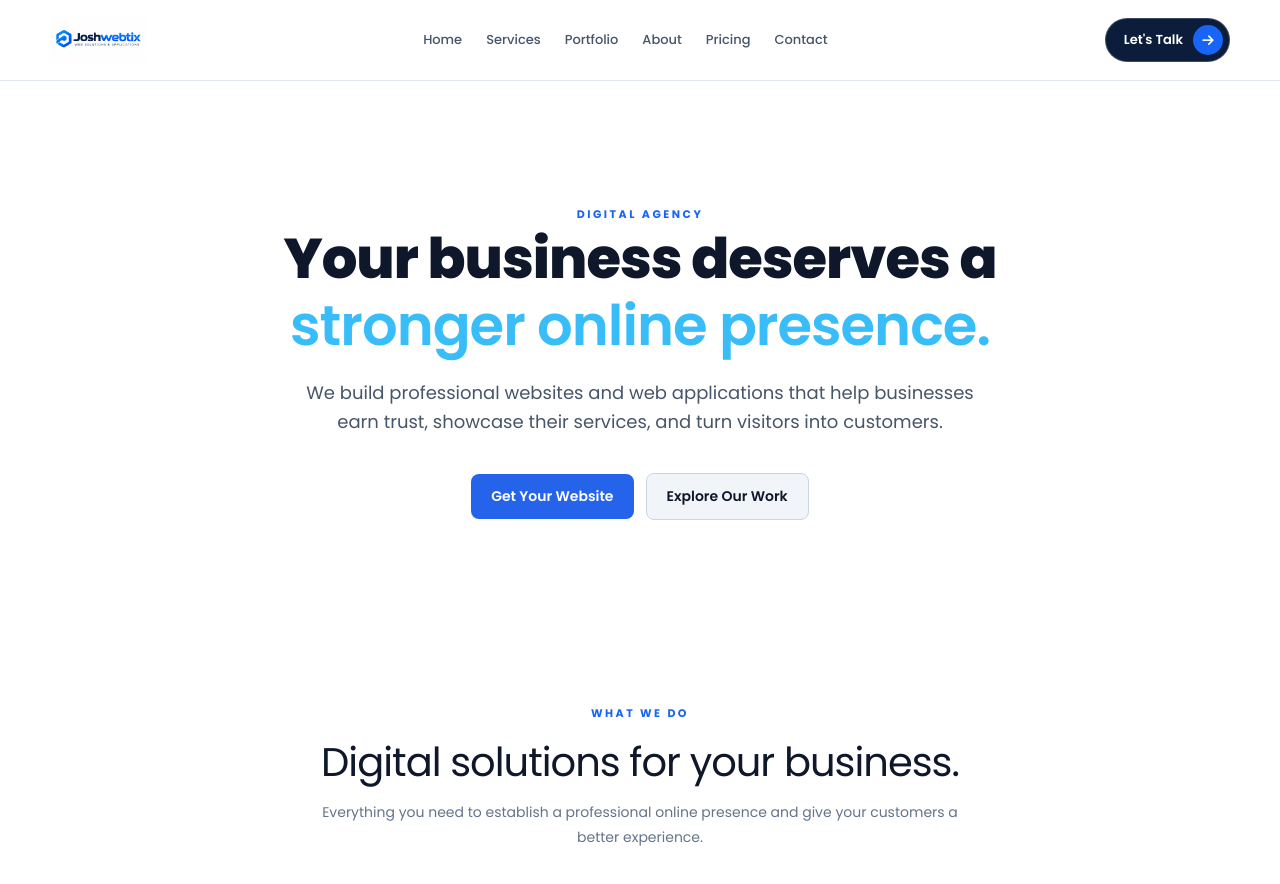
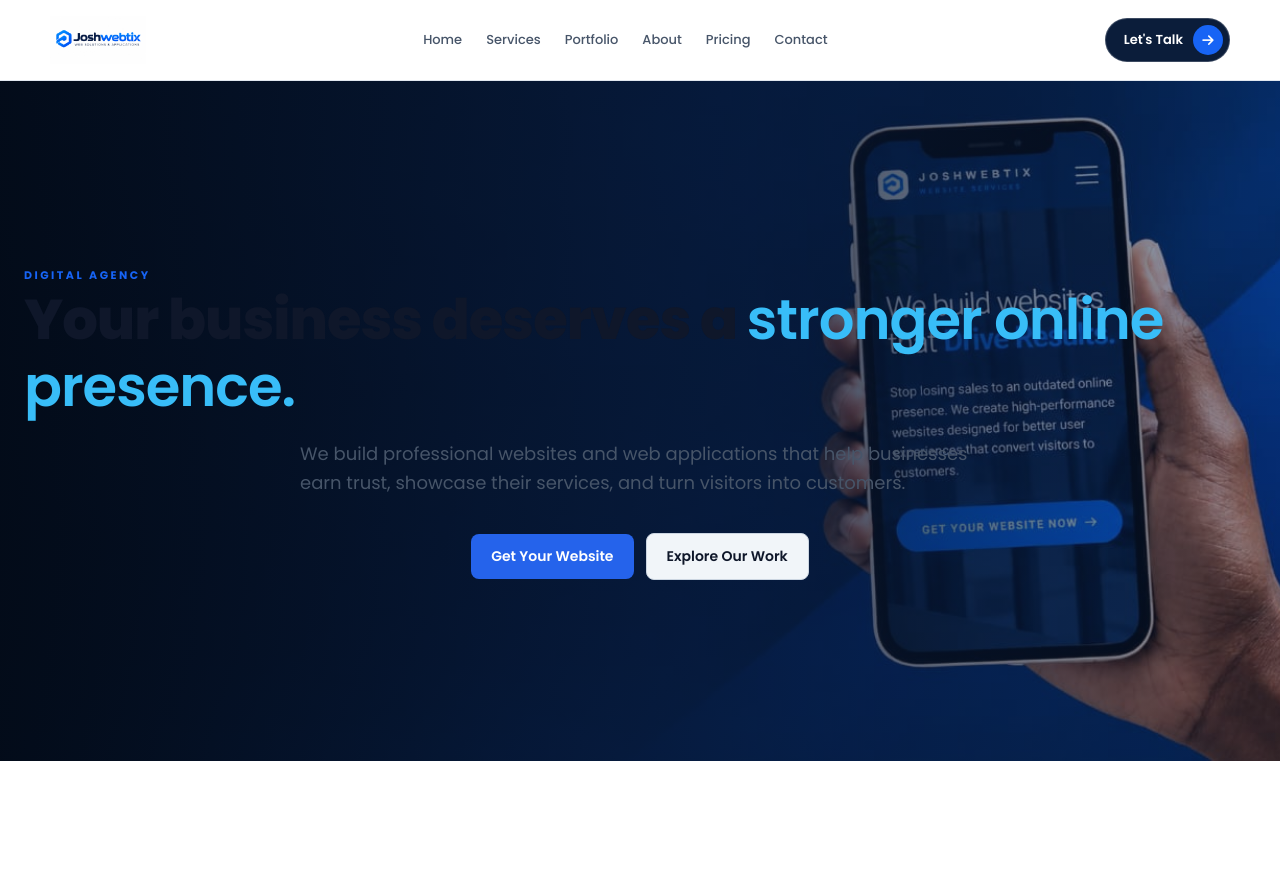
Before and after one commit to Joshwxb/joshwebtix, a React (Vite) app: page / in a window 1280 px wide. Shown: the top 884 px of the page. Built offline with nearby package versions, Linux system fonts and the light colour scheme.

Commit message:
Rename hero section class to hero-biz-section

```diff
--- a/src/App.jsx
+++ b/src/App.jsx
@@ -146,7 +146,7 @@ function App() {
       <main>
         {/* HERO SECTION — FULL WIDTH BACKGROUND DESIGN */}
 
-        <section className="hero-section">
+        <section className="hero-biz-section">
   <div className="hero-content">
     <span className="section-eyebrow">DIGITAL AGENCY</span>
     <h1 className="hero-title">
@@ -156,7 +156,6 @@ function App() {
       We build professional websites and web applications that help businesses earn trust, showcase their services, and turn visitors into customers.
     </p>
 
-    {/* Side-by-side buttons for mobile and desktop */}
     <div className="hero-btn-group">
       <a href="#contact" className="btn-primary">
         Get Your Website
```
